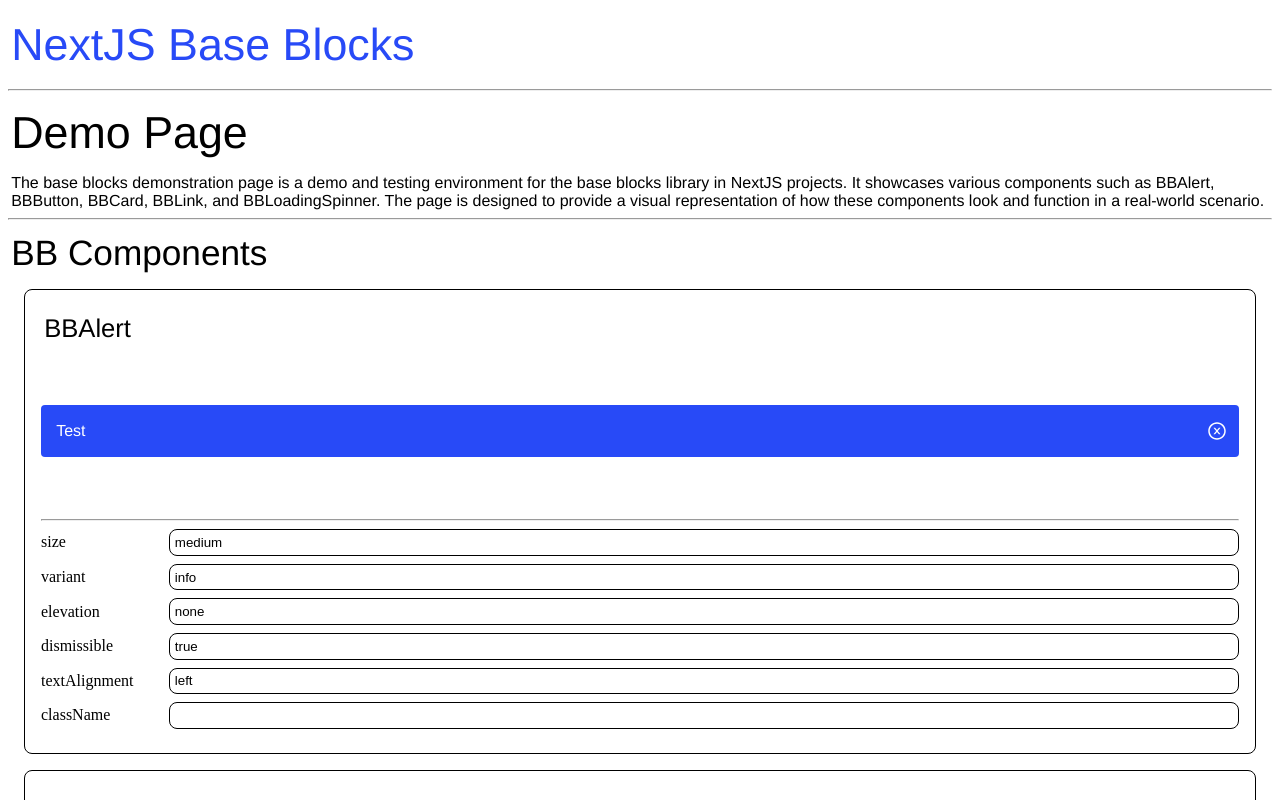
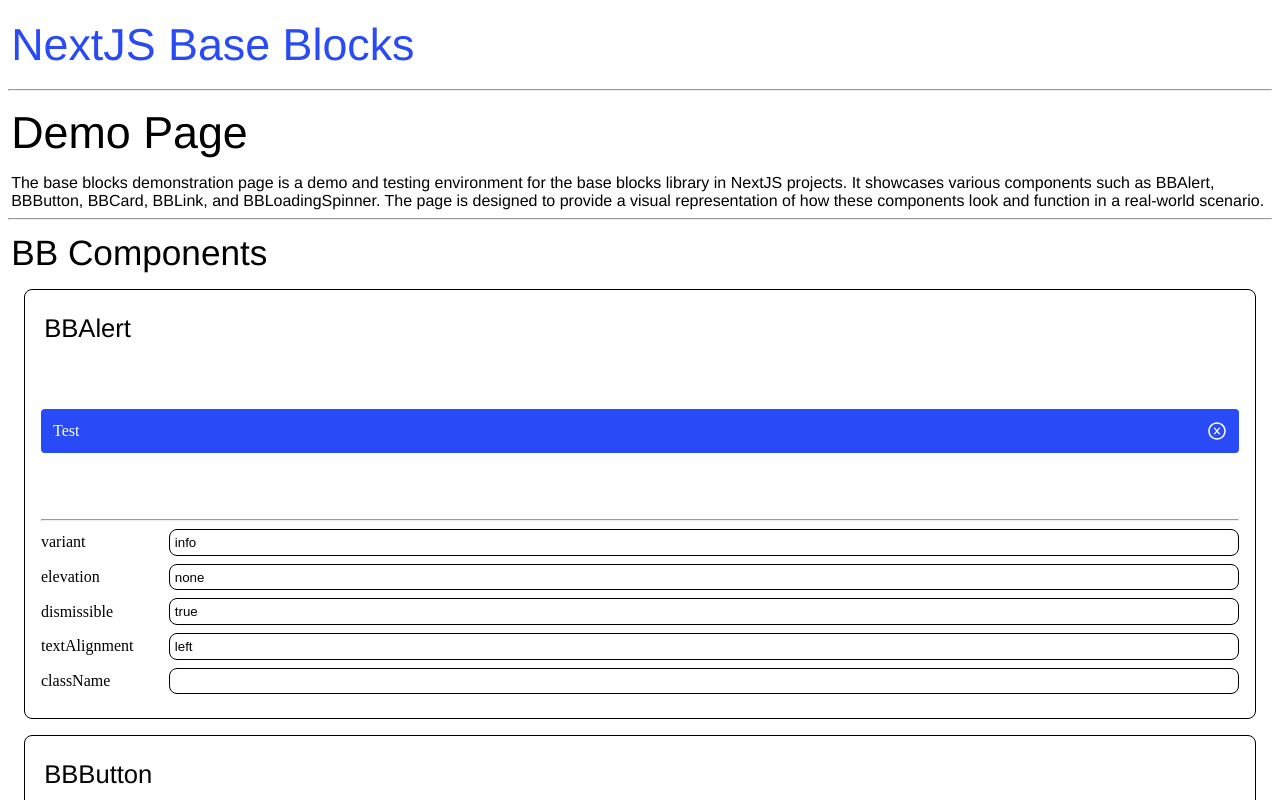
Before and after one commit to dan1229/nextjs-base-blocks, a Next.js app: page / in a window 1280 px wide. Shown: the top 800 px of the page. Built offline with nearby package versions, Linux system fonts and the light colour scheme.

Commit message:
Fix/bbalert heirarchy issues (#33)
* TODO

* fix?

* added div

* lint

```diff
--- a/src/bbalert/index.tsx
+++ b/src/bbalert/index.tsx
@@ -1,15 +1,13 @@
 import classNames from 'classnames';
 import React, { useState } from 'react';
 import { AiOutlineCloseCircle } from 'react-icons/ai';
-import BBText from '../bbtext';
 import styles from './styles.module.scss';
-import type { TBBTextSize, TBBAlertVariant, TBBAlertElevation, TBBAlertTextAlignment } from '../types';
+import type { TBBAlertVariant, TBBAlertElevation, TBBAlertTextAlignment } from '../types';
 
 /**
  * PROPS
  *
  * @param {React.ReactNode} children - The text to display
- * @param {TBBTextSize=} size - the size of alert
  * @param {TBBAlertVariant=} variant - the variant of the alert
  * @param {TBBAlertElevation=} elevation - the elevation of the alert
  * @param {boolean=} dismissible - whether the alert is dismissible
@@ -19,7 +17,6 @@ import type { TBBTextSize, TBBAlertVariant, TBBAlertElevation, TBBAlertTextAlign
  */
 export interface IPropsBBAlert {
   children: React.ReactNode;
-  size?: TBBTextSize;
   variant?: TBBAlertVariant;
   elevation?: TBBAlertElevation;
   dismissible?: boolean;
@@ -32,16 +29,7 @@ export interface IPropsBBAlert {
  * BBAlert
  */
 export default function BBAlert(Props: IPropsBBAlert): React.ReactElement {
-  const {
-    children,
-    size = 'medium',
-    variant = 'info',
-    elevation = 'none',
-    dismissible = true,
-    textAlignment = 'left',
-    onClick,
-    className,
-  } = Props;
+  const { children, variant = 'info', elevation = 'none', dismissible = true, textAlignment = 'left', onClick, className } = Props;
   const [isDismissed, setIsDismissed] = useState<boolean>(false);
 
   if (isDismissed) {
@@ -110,7 +98,7 @@ export default function BBAlert(Props: IPropsBBAlert): React.ReactElement {
       )}
       onClick={onClick && onClickOverride}
     >
-      <BBText size={size}>{children}</BBText>
+      <div>{children}</div>
       {dismissible && <AiOutlineCloseCircle className={styles.dismissButton} onClick={onClickDismiss} />}
     </div>
   );
--- a/src/pages/index.tsx
+++ b/src/pages/index.tsx
@@ -28,7 +28,6 @@ const DemoPage = () => {
   // BB ALERT
   const [stateBBAlert, setStateBBAlert] = useState<IPropsBBAlert>({
     children: 'Test',
-    size: 'medium',
     variant: 'info',
     elevation: 'none',
     dismissible: true,
```
Also changed, not shown: 1 other file (tests, documents, lock files or other folders).
